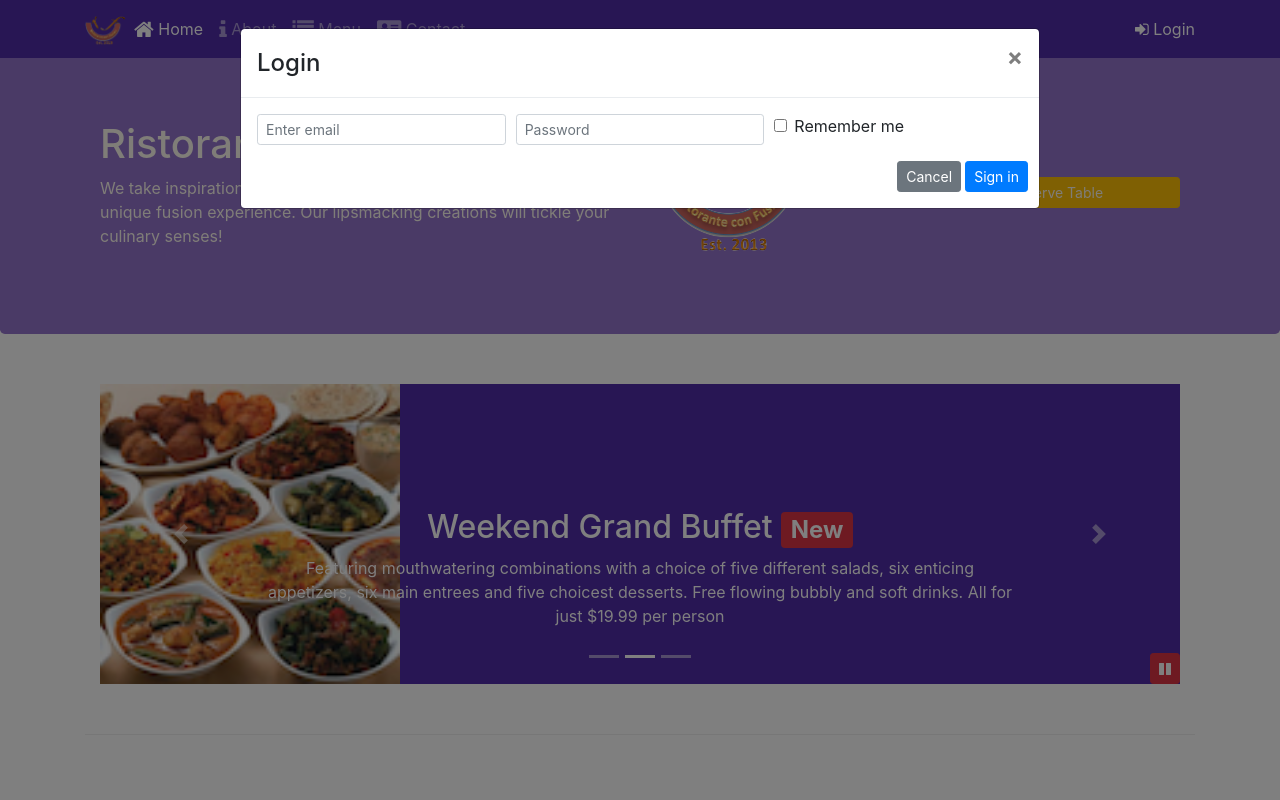
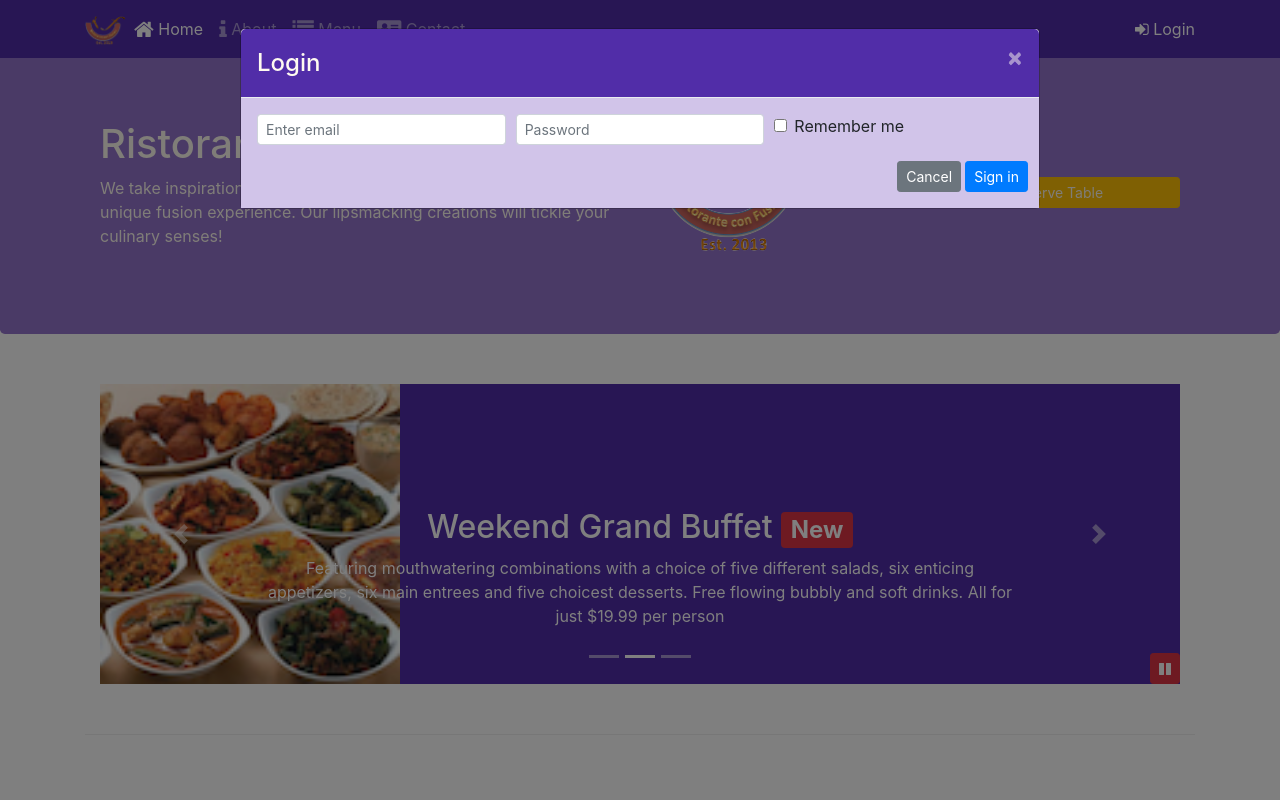
Before and after one commit to ARTushar/practice-bootstrap4, a website: page index.html in a window 1280 px wide. Both pictures are taken after a click on the link "Login". Shown: the top 800 px of the page. Drawn offline with nearby package versions, Linux system fonts and the light colour scheme.

Commit message:
assignment-4

```diff
--- a/css/styles.scss
+++ b/css/styles.scss
@@ -73,3 +73,17 @@ body{
     bottom: 0px;
     z-index: 1;
 }
+
+.modal-header {
+    background-color: $background-dark;
+    color: floralwhite;
+
+    .close {
+        color: floralwhite
+    }
+
+}
+
+.modal-body {
+    background-color: $background-pale;
+}
--- a/index.html
+++ b/index.html
@@ -31,7 +31,7 @@
                                 class='fa fa-address-card fa-lg'></span> Contact</a></li>
                 </ul>
                 <span class="navbar-text">
-                    <a data-toggle="modal" data-target="#loginModal">
+                    <a id="loginLink">
                         <span class="fa fa-sign-in"></span> Login
                     </a>
                 </span>
@@ -170,7 +170,7 @@
                     <img src="img/logo.png" class="img-fluid">
                 </div>
                 <div class="col-12 col-sm-3">
-                    <a role="button" class="btn btn-block btn-warning btn-sm" data-toggle="modal" data-target="#reserveModal">Reserve Table</a>
+                    <a role="button" class="btn btn-block btn-warning btn-sm" id="reserveButton">Reserve Table</a>
                 </div>
             </div>
         </div>
@@ -355,7 +355,7 @@
     <script src="node_modules/bootstrap/dist/js/bootstrap.min.js"></script>
     <script>
         $(document).ready(function(){
-            $("#mycarousel").carousel({ interval: 100 });
+            $("#mycarousel").carousel({ interval: 2000 });
 
             $("#carouselButton").click(function(){
                 if ($(this).children('span').hasClass('fa-pause')){
@@ -370,6 +370,14 @@
                 }
             });
 
+            $("#loginLink").click(function(){
+                $("#loginModal").modal('toggle')
+            });
+
+            $("#reserveButton").click(function(){
+                $("#reserveModal").modal('toggle')
+            })
+
         });
     </script>
 </body>
```
Also changed, not shown: css/styles.css.
